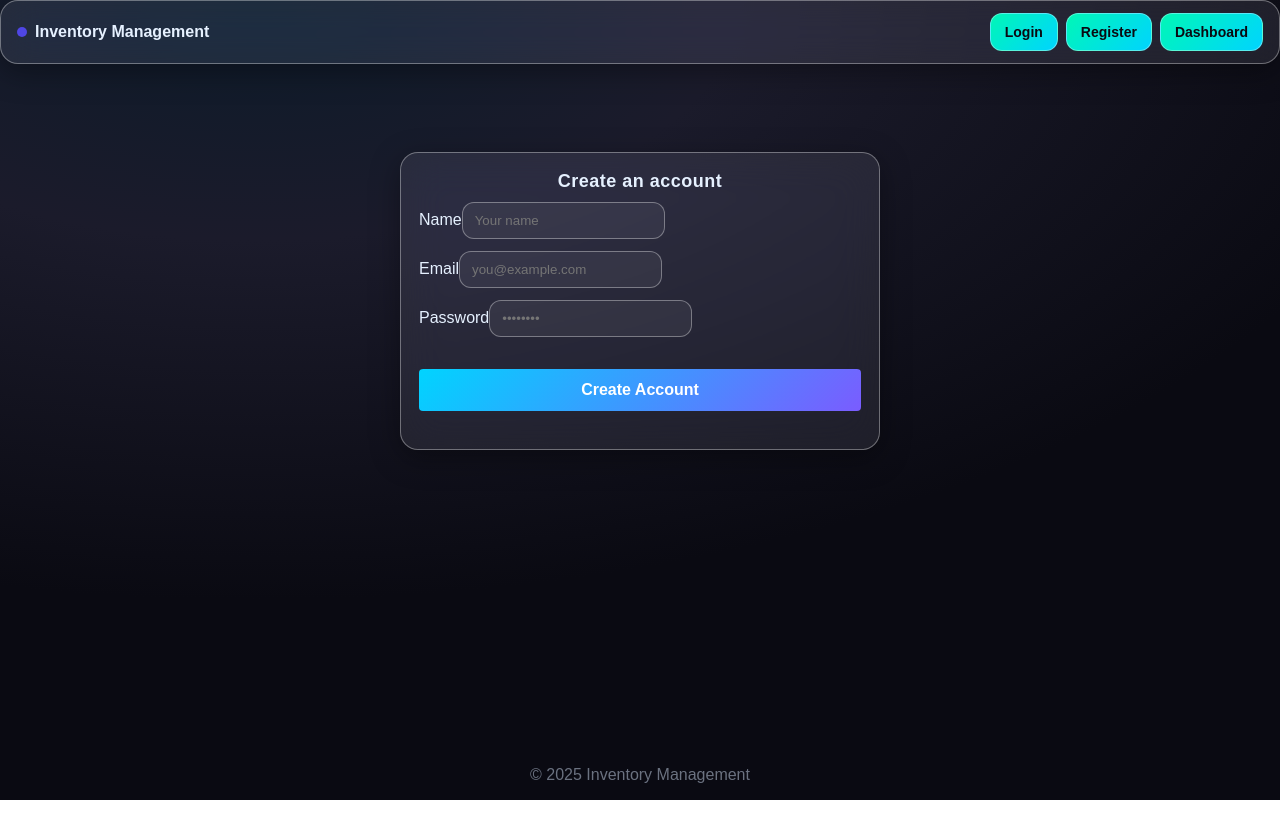
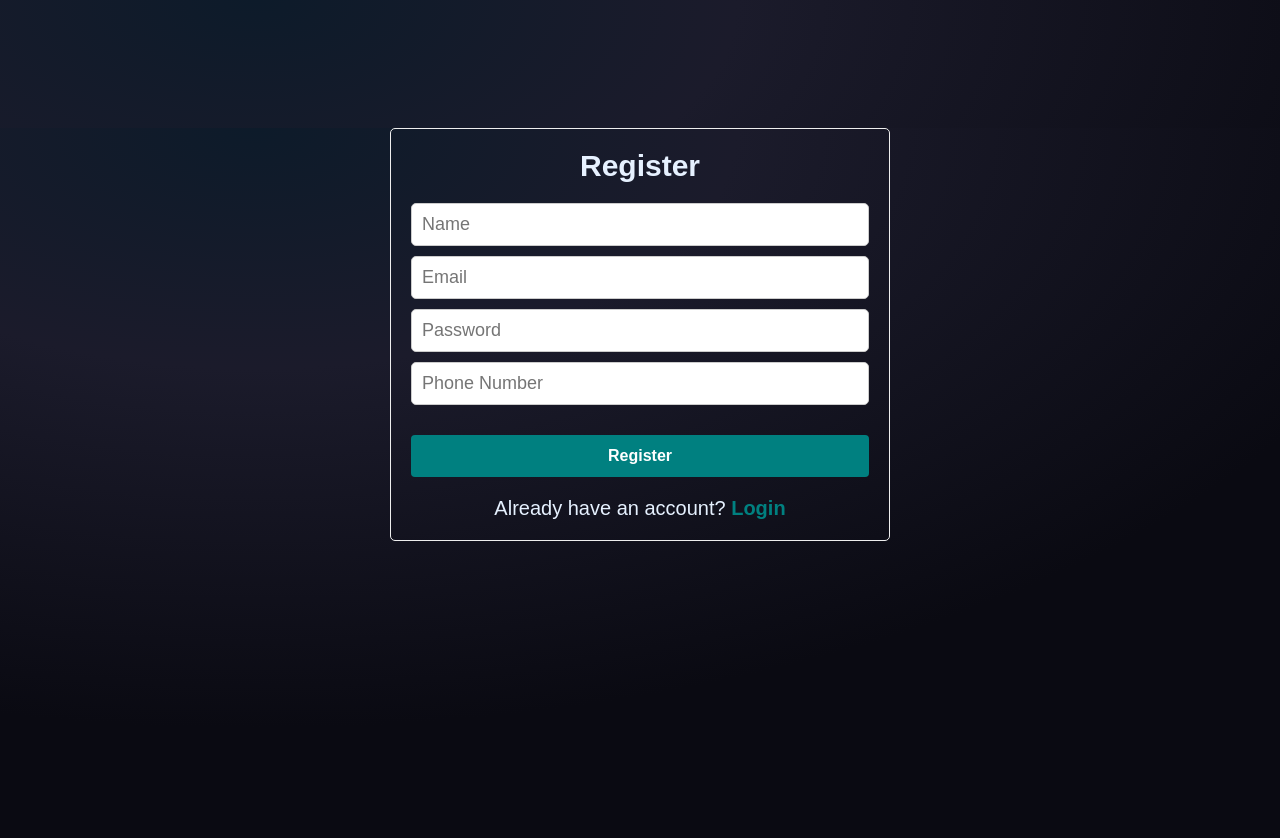
Before and after one commit to KhushiBhardwaj28/Inventory_Management_System, a React (Create React App) app in the folder ims-react/: page /register in a window 1280 px wide. Shown: the top 838 px of the page. Before the commit the page ends 800 px from the top, so only its background shows below. Built offline with nearby package versions, Linux system fonts and the light colour scheme.

Commit message:
Refactor RegisterPage layout and styles for improved user experience

```diff
--- a/ims-react/src/pages/RegisterPage.jsx
+++ b/ims-react/src/pages/RegisterPage.jsx
@@ -1,7 +1,6 @@
 import React, { useState } from "react";
 import { useNavigate } from "react-router-dom";
 import ApiService from "../service/ApiService";
-import AuthLayout from "../components/AuthLayout";
 
 const RegisterPage = () => {
   const [name, setName] = useState("");
@@ -35,33 +34,48 @@ const RegisterPage = () => {
   };
 
   return (
-    <AuthLayout>
-      <div className="page" style={{ padding: '48px 16px' }}>
-        <section className="glass-panel ui-section" style={{ maxWidth: 480, margin:'40px auto' }} aria-labelledby="register-title">
-          <header className="ui-section-header" style={{ justifyContent:'center' }}>
-            <h2 id="register-title" className="ui-title">Create an account</h2>
-          </header>
-          {message && <p className="ui-toast" role="status" style={{ textAlign:'center' }}>{message}</p>}
-          <form onSubmit={handleRegister} className="ui-form" style={{ display:'grid', gap:12 }}>
-            <div>
-              <label htmlFor="name">Name</label>
-              <input id="name" className="ui-input" type="text" placeholder="Your name" value={name} onChange={e => setName(e.target.value)} required />
-            </div>
-            <div>
-              <label htmlFor="email">Email</label>
-              <input id="email" className="ui-input" type="email" placeholder="you@example.com" value={email} onChange={e => setEmail(e.target.value)} required />
-            </div>
-            <div>
-              <label htmlFor="password">Password</label>
-              <input id="password" className="ui-input" type="password" placeholder="••••••••" value={password} onChange={e => setPassword(e.target.value)} required />
-            </div>
-            <div className="ui-actions" style={{ justifyContent:'center' }}>
-              <button type="submit" className="ui-btn ui-btn-primary">Create Account</button>
-            </div>
-          </form>
-        </section>
-      </div>
-    </AuthLayout>
+    <div className="auth-container">
+      <h2>Register</h2>
+
+      {message && <p className="message">{message}</p>}
+
+      <form onSubmit={handleRegister}>
+        <input
+          type="text"
+          placeholder="Name"
+          value={name}
+          onChange={(e) => setName(e.target.value)}
+          required
+        />
+
+        <input
+          type="email"
+          placeholder="Email"
+          value={email}
+          onChange={(e) => setEmail(e.target.value)}
+          required
+        />
+
+        <input
+          type="password"
+          placeholder="Password"
+          value={password}
+          onChange={(e) => setPassword(e.target.value)}
+          required
+        />
+
+        <input
+          type="text"
+          placeholder="Phone Number"
+          value={phoneNumber}
+          onChange={(e) => setPhoneNumber(e.target.value)}
+          required
+        />
+
+        <button type="submit">Register</button>
+      </form>
+      <p>Already have an account? <a href="/login">Login</a></p>
+    </div>
   );
 };
 
```
